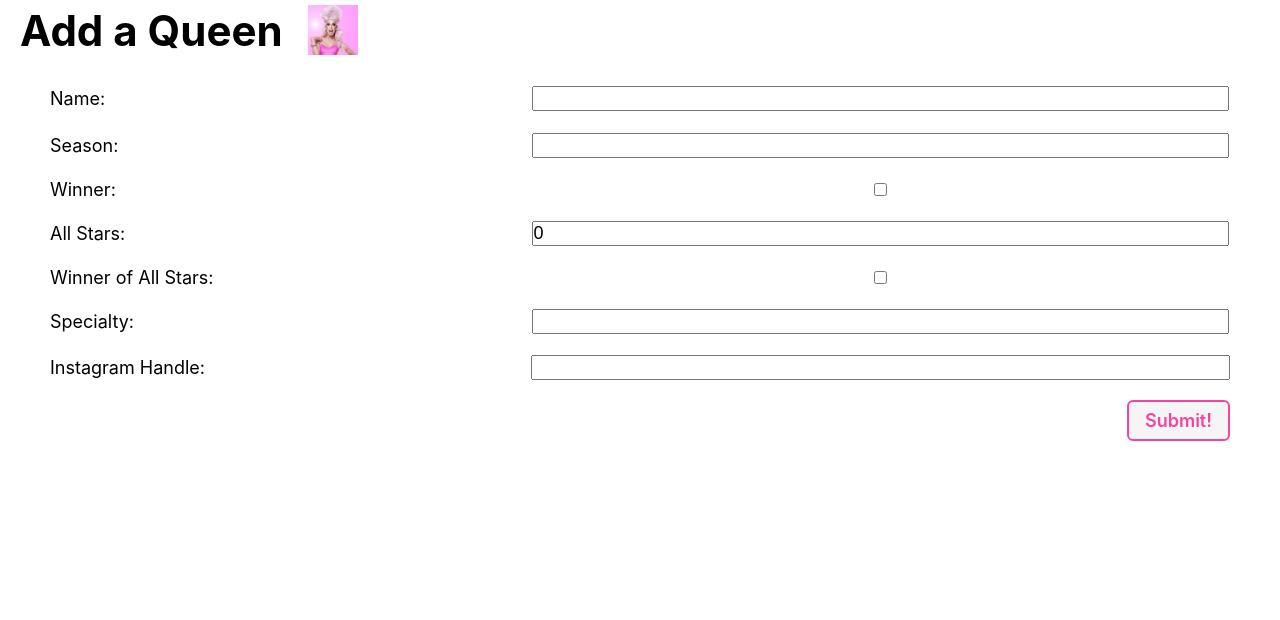
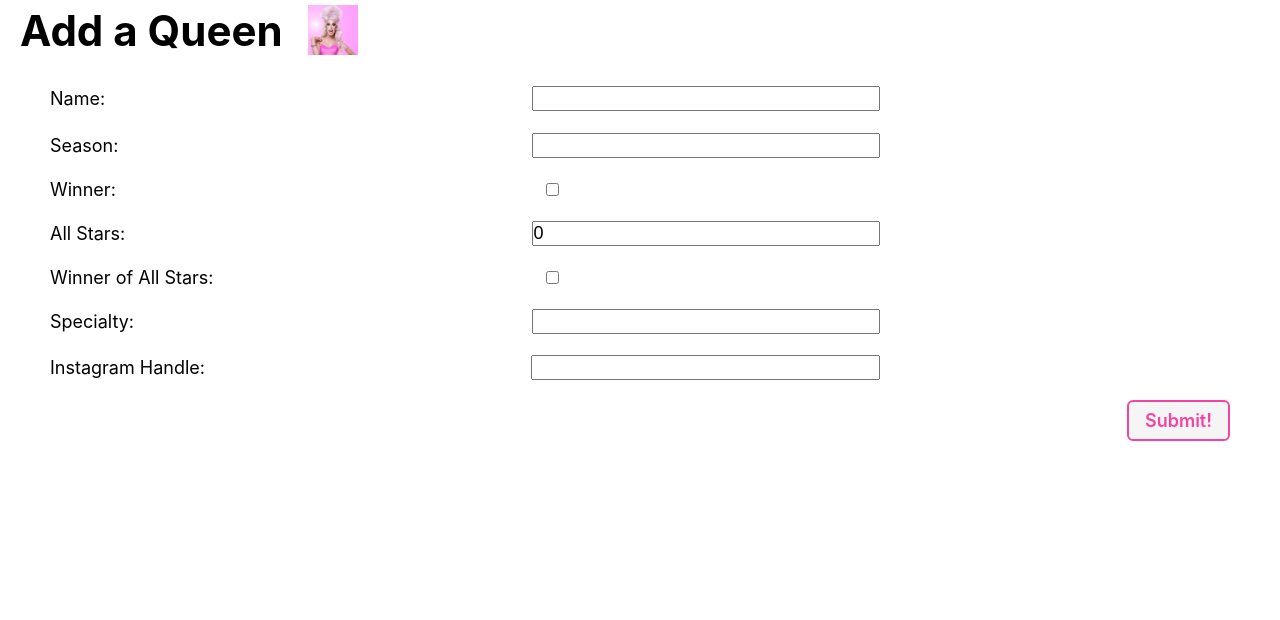
Before and after one commit to EleahBurman/drag-queen-collector, a Django app: page /dragqueens/create/ in a window 1280 px wide. Shown: the part 75-695 px from the top of the page. Run offline with Django 4.2, Linux system fonts and the light colour scheme; the visitor is signed in with stand-in values (Sample User, id 1).

Commit message:
Change size of inputs and align checkboxes to left

```diff
--- a/main_app/static/css/form.css
+++ b/main_app/static/css/form.css
@@ -1,9 +1,18 @@
 input[type="checkbox"] {
-  display: flex;
-  margin-left: 0;
-  justify-content: flex-start;
+  max-width: 5%;
 }
 
+input[type="text"] {
+  max-width: 50%;
+}
+
+input[type="url"] {
+  max-width: 50%;
+}
+
+input[type="number"] {
+  max-width: 50%
+}
 .form-container {
   display: flex;
   flex-direction: column;
```
